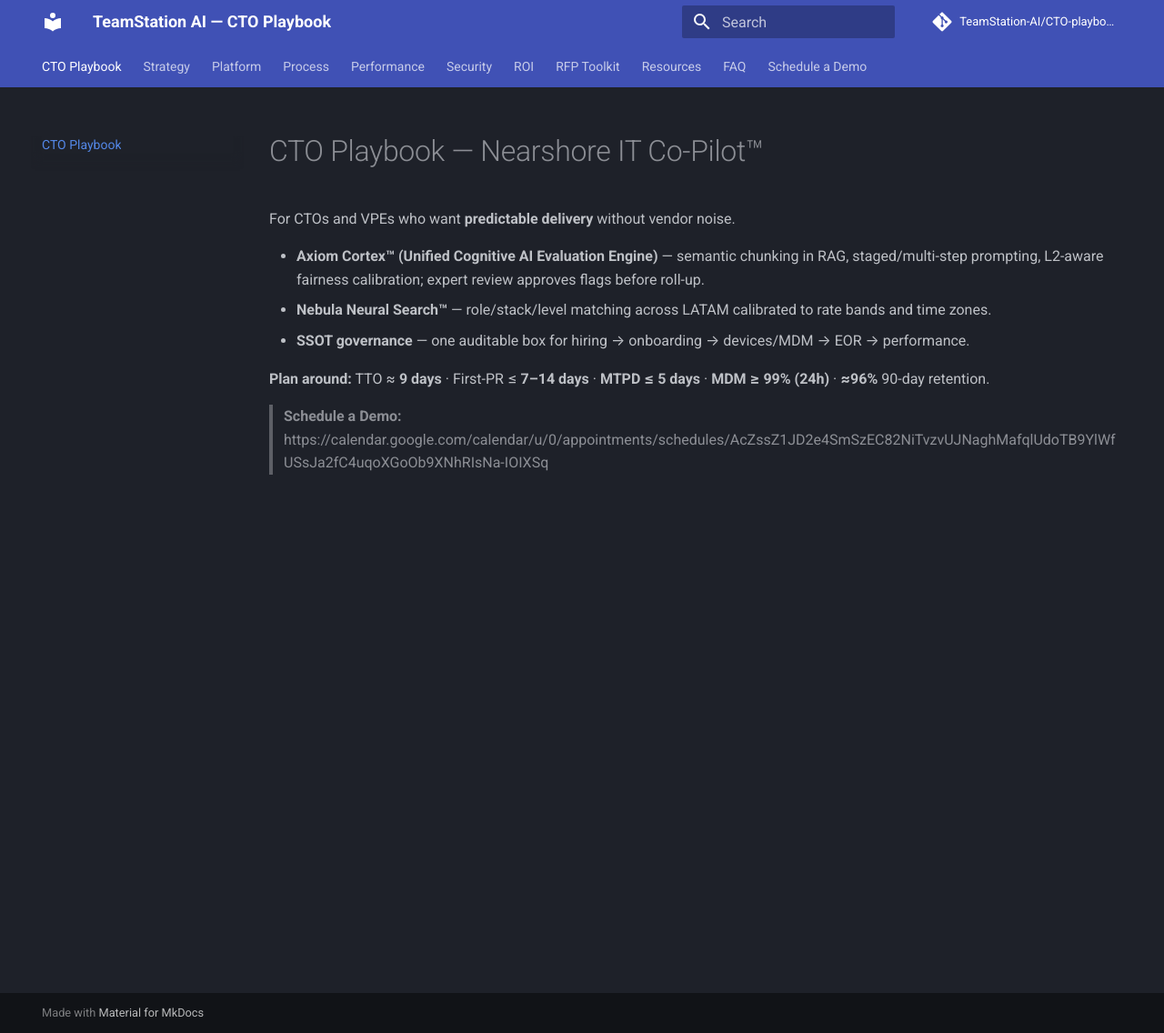
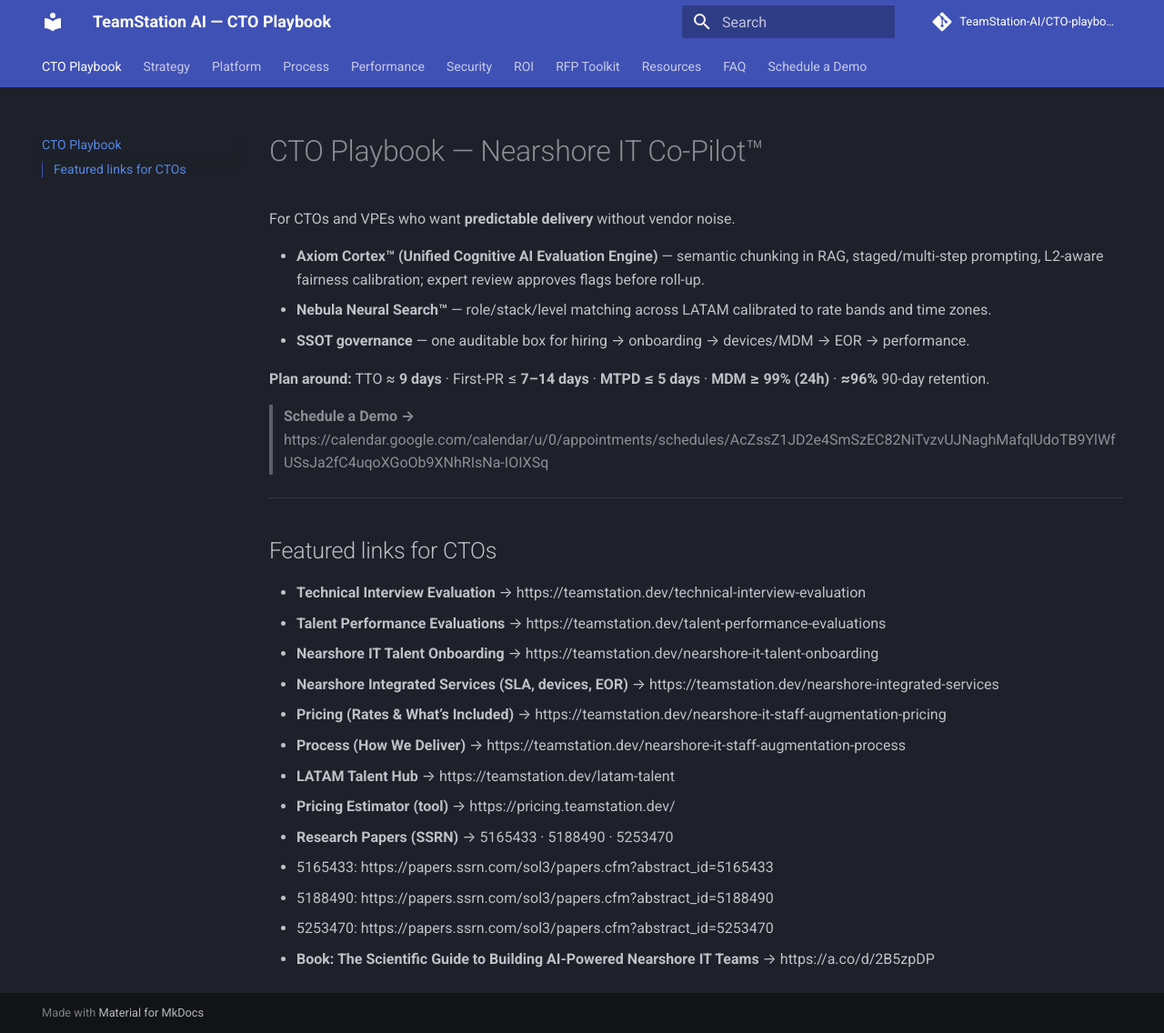
Before and after one commit to TeamStation-AI/CTO-playbook, an MkDocs documentation site: the page built from docs/index.md, in a window 1280 px wide and 1136 px high. Shown: the whole window at 91% size. Built offline with MkDocs 1.6.1 and Material for MkDocs 9.7.7, drawn with Linux system fonts in a browser that asks for light colours; comment, search, counter and statistics services are not loaded.

Commit message:
Update index.md with featured links for CTOs
Added featured links for CTOs and updated demo scheduling information.

```diff
--- a/docs/index.md
+++ b/docs/index.md
@@ -13,5 +13,23 @@
 
 **Plan around:** TTO ≈ **9 days** · First-PR ≤ **7–14 days** · **MTPD ≤ 5 days** · **MDM ≥ 99% (24h)** · **≈96%** 90-day retention.
 
-> **Schedule a Demo:**
+> **Schedule a Demo →**
 > https://calendar.google.com/calendar/u/0/appointments/schedules/AcZssZ1JD2e4SmSzEC82NiTvzvUJNaghMafqlUdoTB9YlWfUSsJa2fC4uqoXGoOb9XNhRIsNa-IOIXSq
+
+---
+
+## Featured links for CTOs
+
+- **Technical Interview Evaluation** → https://teamstation.dev/technical-interview-evaluation
+- **Talent Performance Evaluations** → https://teamstation.dev/talent-performance-evaluations
+- **Nearshore IT Talent Onboarding** → https://teamstation.dev/nearshore-it-talent-onboarding
+- **Nearshore Integrated Services (SLA, devices, EOR)** → https://teamstation.dev/nearshore-integrated-services
+- **Pricing (Rates & What’s Included)** → https://teamstation.dev/nearshore-it-staff-augmentation-pricing
+- **Process (How We Deliver)** → https://teamstation.dev/nearshore-it-staff-augmentation-process
+- **LATAM Talent Hub** → https://teamstation.dev/latam-talent
+- **Pricing Estimator (tool)** → https://pricing.teamstation.dev/
+- **Research Papers (SSRN)** → 5165433 · 5188490 · 5253470
+  - 5165433: https://papers.ssrn.com/sol3/papers.cfm?abstract_id=5165433
+  - 5188490: https://papers.ssrn.com/sol3/papers.cfm?abstract_id=5188490
+  - 5253470: https://papers.ssrn.com/sol3/papers.cfm?abstract_id=5253470
+- **Book: The Scientific Guide to Building AI-Powered Nearshore IT Teams** → https://a.co/d/2B5zpDP
```
